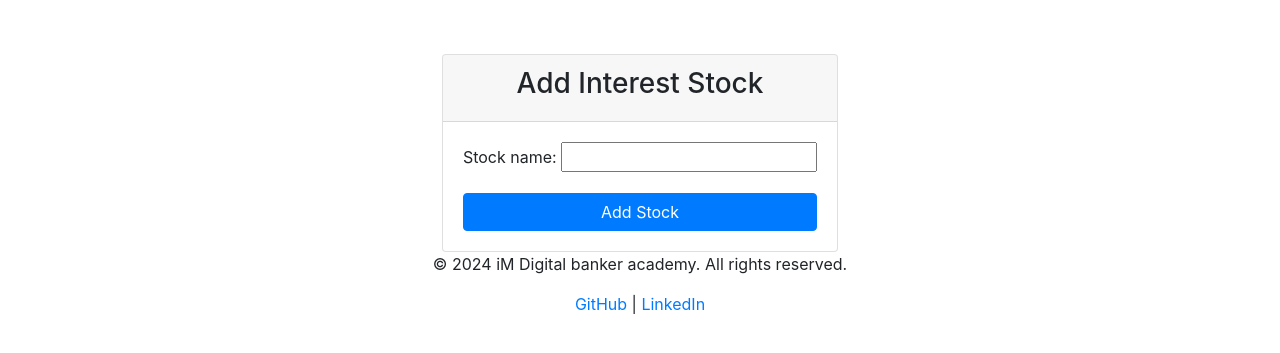
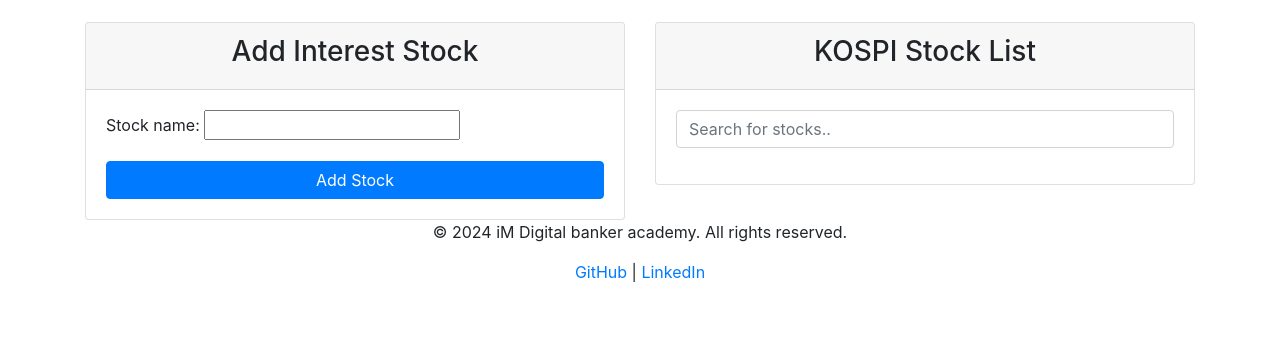
Before and after one commit to 0jjuni/stock_predictor, a Django app: page /accounts/add/ in a window 1280 px wide. Shown: the part 54-407 px from the top of the page. Run offline with Django 5.2, Linux system fonts and the light colour scheme; the visitor is signed in with stand-in values (Sample User, id 1); data that the repository does not hold is empty; parts of the project's set-up code (start-up, migrations or seed data) failed here and were passed over; some libraries are stand-ins or nearby versions.

Commit message:
관심종목 추가 시 종목 검색기능추가

```diff
--- a/accounts/templates/accounts/add_stock.html
+++ b/accounts/templates/accounts/add_stock.html
@@ -3,9 +3,9 @@
 {% block title %}Add Interest Stock{% endblock %}
 
 {% block content %}
-<div class="container mt-5">
+<div class="container mt-3">
     <div class="row justify-content-center">
-        <div class="col-md-20">
+        <div class="col-md-6">
             <div class="card">
                 <div class="card-header text-center">
                     <h3>Add Interest Stock</h3>
@@ -28,6 +28,49 @@
                 </div>
             </div>
         </div>
+
+        <!-- 전체 주식 리스트를 오른쪽에 표시 -->
+        <div class="col-md-6">
+            <div class="card">
+                <div class="card-header text-center">
+                    <h3>KOSPI Stock List</h3>
+                </div>
+                <div class="card-body">
+                    <input type="text" id="stock-search" class="form-control mb-3" onkeyup="filterStocks()" placeholder="Search for stocks..">
+                    <ul class="list-group" id="stock-list">
+                        {% for stock in all_stocks %}
+                            <li class="list-group-item" onclick="fillStockName('{{ stock.name }}')">
+                                {{ stock.name }}
+                            </li>
+                        {% endfor %}
+                    </ul>
+                </div>
+            </div>
+        </div>
     </div>
 </div>
+
+<!-- 자바스크립트 코드 추가 -->
+<script>
+    function fillStockName(stockName) {
+        document.getElementById('id_stock_name').value = stockName;
+    }
+
+    function filterStocks() {
+        var input, filter, ul, li, i, txtValue;
+        input = document.getElementById('stock-search');
+        filter = input.value.toUpperCase();
+        ul = document.getElementById("stock-list");
+        li = ul.getElementsByTagName('li');
+
+        for (i = 0; i < li.length; i++) {
+            txtValue = li[i].textContent || li[i].innerText;
+            if (txtValue.toUpperCase().indexOf(filter) > -1) {
+                li[i].style.display = "";
+            } else {
+                li[i].style.display = "none";
+            }
+        }
+    }
+</script>
 {% endblock %}
--- a/accounts/views.py
+++ b/accounts/views.py
@@ -28,11 +28,12 @@ from django.shortcuts import render, redirect
 from django.contrib.auth.decorators import login_required
 from django.contrib import messages  # 메시지 프레임워크를 사용하여 사용자에게 알림
 from .forms import InterestStockForm
+from .models import InterestStock
 from base.models import Stock
-from .models import InterestStock
 
 @login_required
 def add_interest_stock(request):
+    all_stocks = Stock.objects.all()  # 전체 주식 리스트를 가져옴
     if request.method == 'POST':
         form = InterestStockForm(request.POST)
         if form.is_valid():
@@ -43,7 +44,7 @@ def add_interest_stock(request):
                 stock = Stock.objects.get(name=stock_name)
             except Stock.DoesNotExist:
                 messages.error(request, f"{stock_name} is not a valid stock name.")
-                return render(request, 'accounts/add_stock.html', {'form': form})
+                return render(request, 'accounts/add_stock.html', {'form': form, 'all_stocks': all_stocks})
 
             # 동일한 주식이 이미 관심 목록에 있는지 확인
             if InterestStock.objects.filter(user=request.user, stock_code=stock.code).exists():
@@ -60,7 +61,7 @@ def add_interest_stock(request):
     else:
         form = InterestStockForm()
 
-    return render(request, 'accounts/add_stock.html', {'form': form})
+    return render(request, 'accounts/add_stock.html', {'form': form, 'all_stocks': all_stocks})
 
 
 @login_required
```
